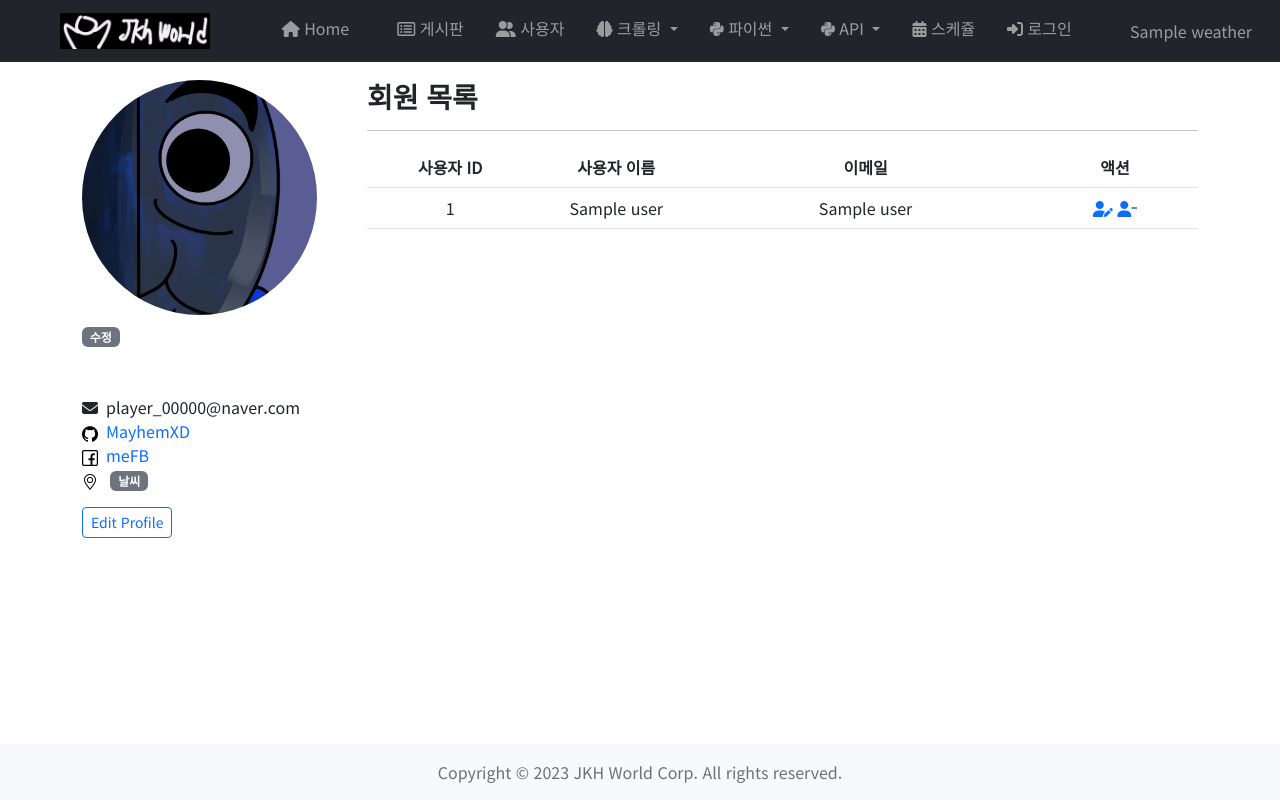
After one commit to Mayhem-XD/PyCo, a Flask app: template templates/prototype/user/list.html in a window 1280 px wide. The commit adds this page. Run offline with Flask 3, Linux system fonts and the light colour scheme; the template is opened without the code that fills it: most values are stand-ins (such as "Sample title", 1, 10 or a date in 2020); parts of the project's set-up code (start-up, migrations or seed data) failed here and were passed over; some libraries are stand-ins or nearby versions.

Commit message:
user_list

```diff
--- a/bp_user/user.py
+++ b/bp_user/user.py
@@ -95,8 +95,8 @@
     if request.method =='GET':
         return render_template('/prototype/user/update.html',user=user,menu=menu)
     else:
-        old_filename = request.files['profile']
-        profile = request.files['filename']
+        old_filename = request.form['filename']
+        profile = request.files['profile']
         uid = request.form['uid']
         hashed_pwd = request.form['hashedPwd']
         pwd = request.form['pwd']
@@ -116,7 +116,6 @@
             hashed_pwd = base64.b64encode(pwd_sha256.digest()).decode('utf-8')
             pwd_flag = True
 
-        filename = None
         if profile and profile.content_type.startswith('image/'):
                 if old_filename:
                     old_file = os.path.join(upload_dir, 'profile', old_filename)
@@ -136,20 +135,34 @@
 
         if email_flag:
             email = old_email
-
         params = (uname,hashed_pwd,email,filename,addr,uid)
-        user = us.update_user(params)
-
-        session['uid'] = uid[0]
+        us.update_user(params)
+        user = us.get_user(uid)
+        session['uid'] = user[0]
         session['uname'] = user[2]
         session['email'] = user[3]
         session['addr'] = user[7]
 
         if pwd_flag:
             flash('비밀번호가 변경 되었습니다.')
-            return redirect('/')
+            return redirect('/user/list')
         else:
-            return redirect('/')
+            return redirect('/user/list')
+
+@user_bp.route('/list', methods=["GET"])
+def user_list():
+    try:
+        _ = session['uid']
+    except:
+            flash('사용자를 확인하려면 로그인하여야 합니다.')
+            return redirect('/user/login')
+    menu = {'ho':0,'nb':0,'us':1,'cr':0,'sc':0,'py':0}
+    page = int((us.count_users()[0])/10 + 1)
+    user_list = us.get_user_list(page)
+    return render_template('/prototype/user/list.html',user_list=user_list ,menu=menu)
+
+
+
 
 
 @user_bp.route('/checkUid', methods=['GET'])
--- a/templates/prototype/01.base.html
+++ b/templates/prototype/01.base.html
@@ -32,7 +32,7 @@
                     <a class="nav-link {% if menu.nb %}active{%endif%}" href="#"><i class="far fa-list-alt"></i> 게시판</a>
                 </li>
                 <li class="nav-item ms-3">
-                    <a class="nav-link {% if menu.us %}active{%endif%}" href="/self_intr"><i class="fas fa-user-friends"></i> 사용자</a>
+                    <a class="nav-link {% if menu.us %}active{%endif%}" href="/user/list"><i class="fas fa-user-friends"></i> 사용자</a>
                 </li>
                 <li class="nav-item dropdown ms-3">
                     <a class="nav-link dropdown-toggle {% if menu.cr %}active{%endif%}" href="#" data-bs-toggle="dropdown">
--- /dev/null
+++ b/templates/prototype/user/list.html
@@ -0,0 +1,35 @@
+{% extends "prototype/01.base.html" %}
+{% block title %}회원 목록{% endblock %}
+{% block weather %}{{ weather | safe() }}{% endblock %}
+{% block additional_head %}
+    <style>
+        th, td  {text-align: center;}
+    </style>
+{% endblock %}
+{% block subtitle %}회원 목록{% endblock %}
+{% block content %}
+    <table class="table" style="margin-bottom: 100px;">
+        <tr>
+            <th style="width: 20%;">사용자 ID</th>
+            <th style="width: 20%;">사용자 이름</th>
+            <th style="width: 40%;">이메일</th>
+            <th style="width: 20%;">액션</th>
+        </tr>
+        {% for user in user_list %}
+        <tr>
+            <td>{{user[0]}}</td>
+            <td>{{user[2]}}</td>
+            <td>{{user[3]}}</td>
+            <td>
+            {% if session['uid'] == user[0] %}
+                <a href="/user/update/{{user[0]}}"><i class="fas fa-user-edit"></i></a>
+                <a href="/user/delete/{{user[0]}}"><i class="fas fa-user-minus"></i></a>
+            {% else %}
+                <a href="#"><i class="fas fa-user-edit"></i></a>
+                <a href="#"><i class="fas fa-user-minus"></i></a>
+            {% endif %}
+            </td>
+        </tr>
+        {% endfor %}
+    </table>
+{% endblock %}
--- a/templates/prototype/user/update.html
+++ b/templates/prototype/user/update.html
@@ -1,4 +1,4 @@
-{% extends "base.html" %}
+{% extends "prototype/01.base.html" %}
 {% block title %}회원정보수정{% endblock %}
 {% block weather %}{{ weather | safe() }}{% endblock %}
 {% block additional_head %}
@@ -45,7 +45,7 @@
                     <td><label class="col-form-label">이메일</label></td>
                     <td>
                         <div class="input-group">
-                            <input type="text" name="email" id="email" class="form-control" value="{{user[3].substring(0, user[3].indexOf('@'))}}">
+                            <input type="text" name="email" id="email" class="form-control" value="{{user[3][:user[3].find('@')]}}">
                             <select class="form-select" name="emailDomain" id="emailDomain" onchange="updateEmail()">
                                 <option selected>@DOMAIN.com</option>
                                 <option>@gmail.com</option>
@@ -63,7 +63,7 @@
                 </tr>
                 <tr>
                     <td><label class="col-form-label">주소</label></td>
-                            <td><input type="text" name="addr" class="form-control" value="{{user.addr}}"></td>
+                    <td><input type="text" name="addr" class="form-control" value="{{user[7]}}"></td>
                 </tr>
                 <tr>
                     <td colspan="2" style="text-align: center;">
```
Also changed, not shown: 1 other file. Lines whose indentation alone changed are shown as unchanged.
